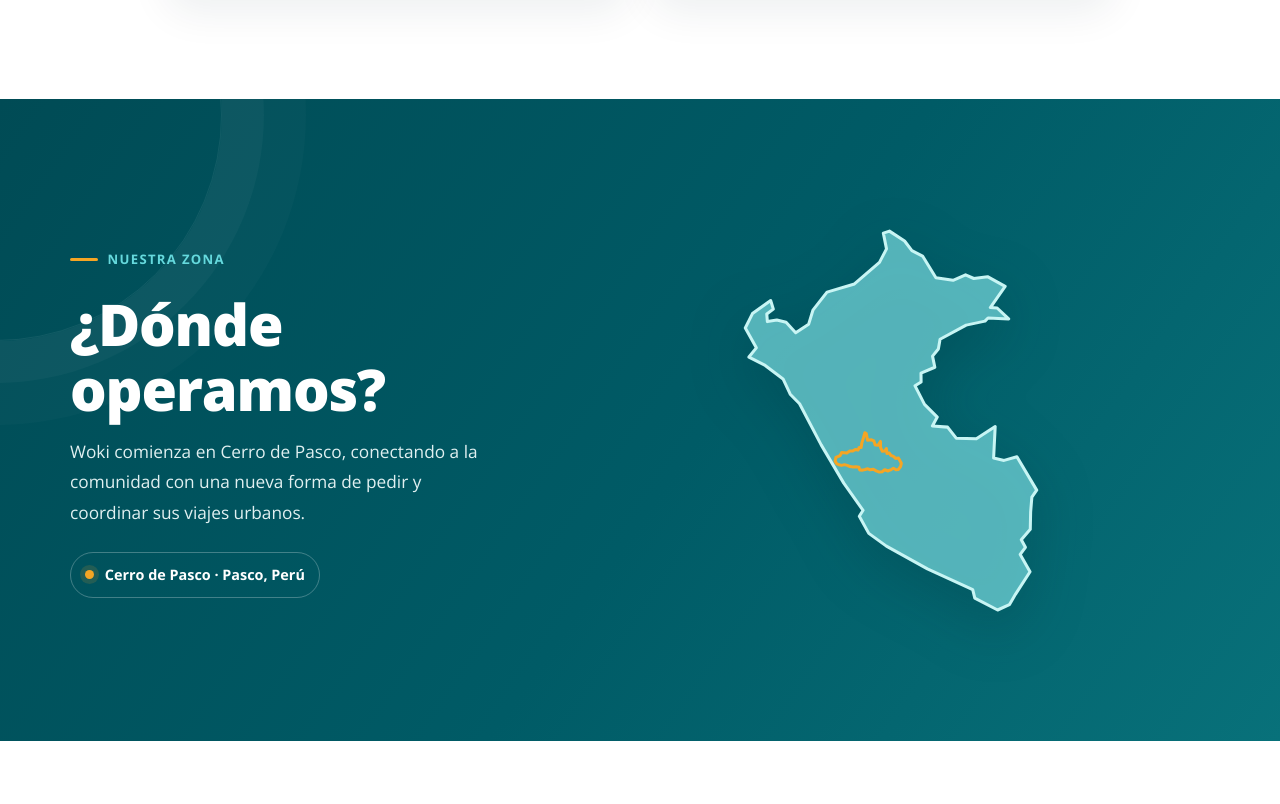
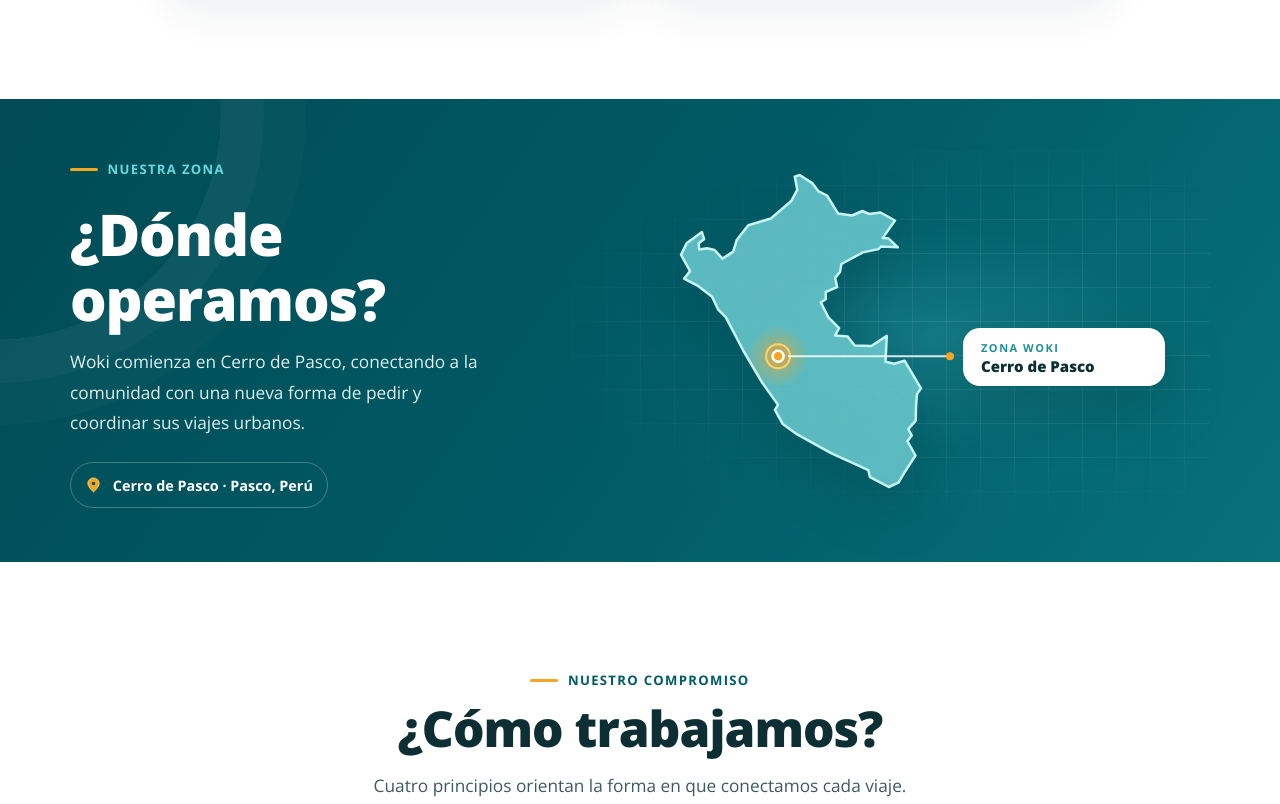
Before and after one commit to Soulker-BL/Landing_Page_Woki, an Astro site: page /nosotros in a window 1280 px wide. Shown: the part 1690-2494 px from the top of the page. Built offline with nearby package versions, Linux system fonts and the light colour scheme; Astro itself is replaced by a stand-in of ours; no server answers.

Commit message:
Mejoras en la seccion de Nosotres, implementacion de MISION Y VISION, Donde opera Woki y pilares

```diff
--- a/src/pages/nosotros.astro
+++ b/src/pages/nosotros.astro
@@ -35,14 +35,19 @@ import { brand } from '../data/site';
           <p class="eyebrow">Nuestra zona</p>
           <h2 id="about-location-title">¿Dónde operamos?</h2>
           <p>Woki comienza en Cerro de Pasco, conectando a la comunidad con una nueva forma de pedir y coordinar sus viajes urbanos.</p>
-          <span class="about-location-tag"><i aria-hidden="true"></i>Cerro de Pasco · Pasco, Perú</span>
+          <span class="about-location-tag"><svg viewBox="0 0 24 24" aria-hidden="true"><path d="M20 10c0 5-8 12-8 12S4 15 4 10a8 8 0 1 1 16 0Z"/><circle cx="12" cy="10" r="2.5"/></svg>Cerro de Pasco · Pasco, Perú</span>
         </div>
         <div class="peru-map-wrap" data-reveal>
-          <svg class="peru-map" viewBox="80 0 280 360" role="img" aria-labelledby="peru-map-title peru-map-description">
-            <title id="peru-map-title">Silueta de Perú con el contorno de Pasco resaltado</title>
-            <desc id="peru-map-description">El departamento de Pasco aparece delineado en amarillo dentro de la silueta del Perú.</desc>
-            <path d="M316.9 96.3 L299.9 95.5 297.4 98.1 281.9 101.4 260.4 113 259 121 254.2 126.9 256.1 136.1 244.7 141 244.8 148.2 239.8 151.4 247.6 166.7 258.1 177.1 254.1 184.4 266.6 185.4 273.7 194.5 290.3 195 305.8 184.9 304.5 210.8 313.1 212.8 323.7 209.8 340 237.3 336 243.1 335 255.1 334.7 269.6 327.3 278.1 330.7 284.4 326.4 290.2 334.5 304.5 322.6 322.9 317.5 331.6 307.8 336 289 326.2 287.3 319.2 250 302.1 216.2 283.4 201.7 272.9 193.9 258.8 197 253.9 181.1 231.5 162.5 200 144.7 166.1 137 158.3 131.1 145.7 116.4 134.6 103 127.7 109.1 120.1 100 103.8 105.9 91.9 120.9 81.1 123.1 88.2 117.7 92.3 118.2 98.5 126 97.2 133.6 99 141.5 107.6 152.2 100.6 155.7 89.1 167.3 74.2 189.9 67.5 210.5 49.7 216.3 38.6 213.7 25.6 218.7 24 231.2 32.1 237.2 40.1 246 44.5 257 62.4 271.1 64.5 281.4 60 288.2 63 299.5 61.5 314 69.5 301.8 86.9 307.4 87.3 316.9 96.3Z" fill="#6acbd0" fill-opacity=".8" stroke="#c8f5f4" stroke-width="2.5" stroke-linejoin="round" />
-            <path d="M174 213.4 174.6 210.4 178.1 208.8 179.4 206.3 183.6 206.8 186.1 205.1 188.6 205 190.9 203.8 192.8 204.3 193.8 202.2 195.4 202.2 196 198.4 197.3 194.3 198.5 190 199.6 190.7 200.7 196.2 203.9 195.8 205.8 196.7 207 200.1 209.3 200.4 211.3 197.2 211.4 202.2 212.9 205.3 215 205 216.2 203.1 216.7 207.1 218.6 206.7 219.9 208.6 222 209.5 223.8 211.2 226.2 210.9 228.5 215.2 227.9 217.8 226.1 220.2 224.1 220.5 222 219.3 220.2 220.3 217.6 221.5 214.8 220.5 212.7 222.1 210.5 222.4 207.8 221.4 205.5 220.1 202.8 220.5 200.9 219.7 198.7 220.3 196.6 220.8 194.2 220.6 193.6 218.5 191.1 218.1 188.8 218.3 186.2 217.9 184 216.9 181.7 216.3 179.4 216.9 177.1 216.4 175.2 215.4Z" fill="none" stroke="#f5a524" stroke-width="2.5" stroke-linejoin="round" />
+          <svg class="peru-map" viewBox="0 0 620 360" data-peru-map role="img" aria-labelledby="peru-map-title peru-map-description">
+            <title id="peru-map-title">Perú con Cerro de Pasco resaltado</title>
+            <desc id="peru-map-description">Silueta de Perú con un marcador aproximado en Cerro de Pasco, en la región Pasco.</desc>
+            <defs><radialGradient id="peru-map-glow"><stop stop-color="#f5a524" stop-opacity=".62" /><stop offset="1" stop-color="#f5a524" stop-opacity="0" /></radialGradient></defs>
+            <g data-map-art>
+              <path d="M316.9 96.3 L299.9 95.5 297.4 98.1 281.9 101.4 260.4 113 259 121 254.2 126.9 256.1 136.1 244.7 141 244.8 148.2 239.8 151.4 247.6 166.7 258.1 177.1 254.1 184.4 266.6 185.4 273.7 194.5 290.3 195 305.8 184.9 304.5 210.8 313.1 212.8 323.7 209.8 340 237.3 336 243.1 335 255.1 334.7 269.6 327.3 278.1 330.7 284.4 326.4 290.2 334.5 304.5 322.6 322.9 317.5 331.6 307.8 336 289 326.2 287.3 319.2 250 302.1 216.2 283.4 201.7 272.9 193.9 258.8 197 253.9 181.1 231.5 162.5 200 144.7 166.1 137 158.3 131.1 145.7 116.4 134.6 103 127.7 109.1 120.1 100 103.8 105.9 91.9 120.9 81.1 123.1 88.2 117.7 92.3 118.2 98.5 126 97.2 133.6 99 141.5 107.6 152.2 100.6 155.7 89.1 167.3 74.2 189.9 67.5 210.5 49.7 216.3 38.6 213.7 25.6 218.7 24 231.2 32.1 237.2 40.1 246 44.5 257 62.4 271.1 64.5 281.4 60 288.2 63 299.5 61.5 314 69.5 301.8 86.9 307.4 87.3 316.9 96.3Z" fill="#6acbd0" fill-opacity=".86" stroke="#c8f5f4" stroke-width="2.5" stroke-linejoin="round" />
+              <circle cx="197.1" cy="205.2" r="31" fill="url(#peru-map-glow)" /><circle cx="197.1" cy="205.2" r="12" fill="#f5a524" fill-opacity=".3" stroke="#ffd36c" stroke-width="2" /><circle cx="197.1" cy="205.2" r="5.5" fill="#f5a524" stroke="#fff" stroke-width="2.5" />
+            </g>
+            <path d="M207 205.2h162" fill="none" stroke="#fff" stroke-opacity=".82" stroke-width="2" /><circle cx="369" cy="205.2" r="4" fill="#f5a524" />
+            <rect x="382" y="177" width="202" height="58" rx="17" fill="#fff" /><text x="400" y="201" fill="#218e97" font-size="11" font-family="Open Sans, sans-serif" font-weight="700" letter-spacing="1.5">ZONA WOKI</text><text x="400" y="221" fill="#0d2f34" font-size="15" font-family="Open Sans, sans-serif" font-weight="800">Cerro de Pasco</text>
           </svg>
         </div>
       </div>
--- a/src/styles/global.css
+++ b/src/styles/global.css
@@ -394,16 +394,18 @@ html.no-splash{--s:0s}
 .about-mission-card .about-mission-label{margin:0;color:var(--deep);font-size:clamp(1.4rem,2.2vw,1.8rem);letter-spacing:.04em;text-transform:uppercase}
 .about-mission-card .about-mission-label::after{content:"";display:block;width:2.6rem;height:3px;margin:.55rem auto 0;border-radius:99px;background:var(--pin)}
 .about-mission-card>p:last-child{max-width:60ch;color:#3d5a5f;font-size:1rem;font-weight:400;line-height:1.75}
-.about-location{position:relative;overflow:hidden;background:linear-gradient(125deg,#004b55 0%,var(--deep) 54%,#08717a 100%);color:#fff}
+.about-location{position:relative;overflow:hidden;padding:clamp(2.6rem,4vw,3.5rem) 0;background:linear-gradient(125deg,#004b55 0%,var(--deep) 54%,#08717a 100%);color:#fff}
 .about-location::before{content:"";position:absolute;width:450px;height:450px;border:1px solid #ffffff12;border-radius:50%;left:-230px;top:-210px;box-shadow:0 0 0 42px #ffffff08,0 0 0 84px #ffffff05;pointer-events:none}
 .about-location-grid{position:relative;display:grid;grid-template-columns:.8fr 1.2fr;align-items:center;gap:clamp(2rem,6vw,5rem)}
 .about-location-copy .eyebrow{color:var(--aqua)}
 .about-location-copy h2{max-width:440px;margin:.5rem 0 1rem;font-size:clamp(2.2rem,5vw,3.6rem)}
 .about-location-copy>p:not(.eyebrow){max-width:440px;color:#e0f0f1;font-size:1.08rem;line-height:1.75}
 .about-location-tag{display:inline-flex;align-items:center;gap:.65rem;margin-top:1.5rem;padding:.65rem .9rem;border:1px solid #ffffff42;border-radius:999px;color:#fff;font-size:.9rem;font-weight:700}
-.about-location-tag i{width:9px;height:9px;border-radius:50%;background:var(--pin);box-shadow:0 0 0 5px #f5a52424}
-.peru-map-wrap{display:grid;place-items:center;min-width:0;min-height:360px}
-.peru-map{display:block;width:min(100%,340px);height:auto;overflow:visible;filter:drop-shadow(0 18px 28px #002e3445)}
+.about-location-tag svg{flex:none;width:17px;height:20px;fill:var(--pin);stroke:#ffd36c;stroke-width:1.2}
+.about-location-tag svg circle{fill:var(--deep);stroke:none}
+.peru-map-wrap{position:relative;display:grid;justify-items:center;min-width:0;padding:0;background:radial-gradient(ellipse at 58% 52%,#37a9b455 0%,#08717a22 42%,transparent 76%)}
+.peru-map-wrap::before{content:"";position:absolute;inset:0;background-image:linear-gradient(to right,#bdeff01b 1px,transparent 1px),linear-gradient(to bottom,#bdeff01b 1px,transparent 1px);background-size:34px 34px;mask-image:radial-gradient(ellipse at 68% 50%,#000 5%,rgb(0 0 0 / .78) 42%,transparent 78%);pointer-events:none}
+.peru-map{position:relative;z-index:1;display:block;width:min(100%,620px);height:auto;overflow:visible;filter:drop-shadow(0 18px 28px #002e3445)}
 .about-pillars{display:grid;grid-template-columns:repeat(4,minmax(0,1fr));gap:1rem;padding:0;list-style:none}
 .about-pillars li{min-width:0;min-height:275px;padding:1.55rem 1.2rem;border:1.5px solid #c8e2e4;border-radius:var(--r-lg);background:var(--paper);display:grid;justify-items:center;align-content:start;text-align:center;box-shadow:0 14px 35px #00303710;transition:transform .24s ease,box-shadow .24s ease,border-color .24s ease}
 .about-pillars .ico{margin:0 auto .95rem;background:#d9eff0}
@@ -417,7 +419,7 @@ html.no-splash{--s:0s}
 @media(max-width:860px){.about-grid{grid-template-columns:1fr}}
 @media(max-width:480px){.values{grid-template-columns:1fr}}
 @media(max-width:900px){.about-location-grid{grid-template-columns:1fr}.about-location-copy>p:not(.eyebrow){max-width:620px}.about-pillars{grid-template-columns:repeat(2,minmax(0,1fr));row-gap:1.2rem}}
-@media(max-width:600px){.about-centered-heading{margin-bottom:1.8rem}.about-centered-heading>p:last-child{font-size:1rem}.about-mission-grid{grid-template-columns:1fr}.about-mission-card{min-height:210px}.about-location-grid{gap:1rem}.peru-map-wrap{min-height:300px}.peru-map{width:min(78vw,300px)}.about-pillars{grid-template-columns:1fr;gap:1rem}.about-pillars li{min-height:0;padding:1.4rem 1.2rem}}
+@media(max-width:600px){.about-centered-heading{margin-bottom:1.8rem}.about-centered-heading>p:last-child{font-size:1rem}.about-mission-grid{grid-template-columns:1fr}.about-mission-card{min-height:210px}.about-location{padding:2.3rem 0}.about-location-grid{gap:1rem}.about-pillars{grid-template-columns:1fr;gap:1rem}.about-pillars li{min-height:0;padding:1.4rem 1.2rem}}
 
 
 .faq{background:#fff}
```
